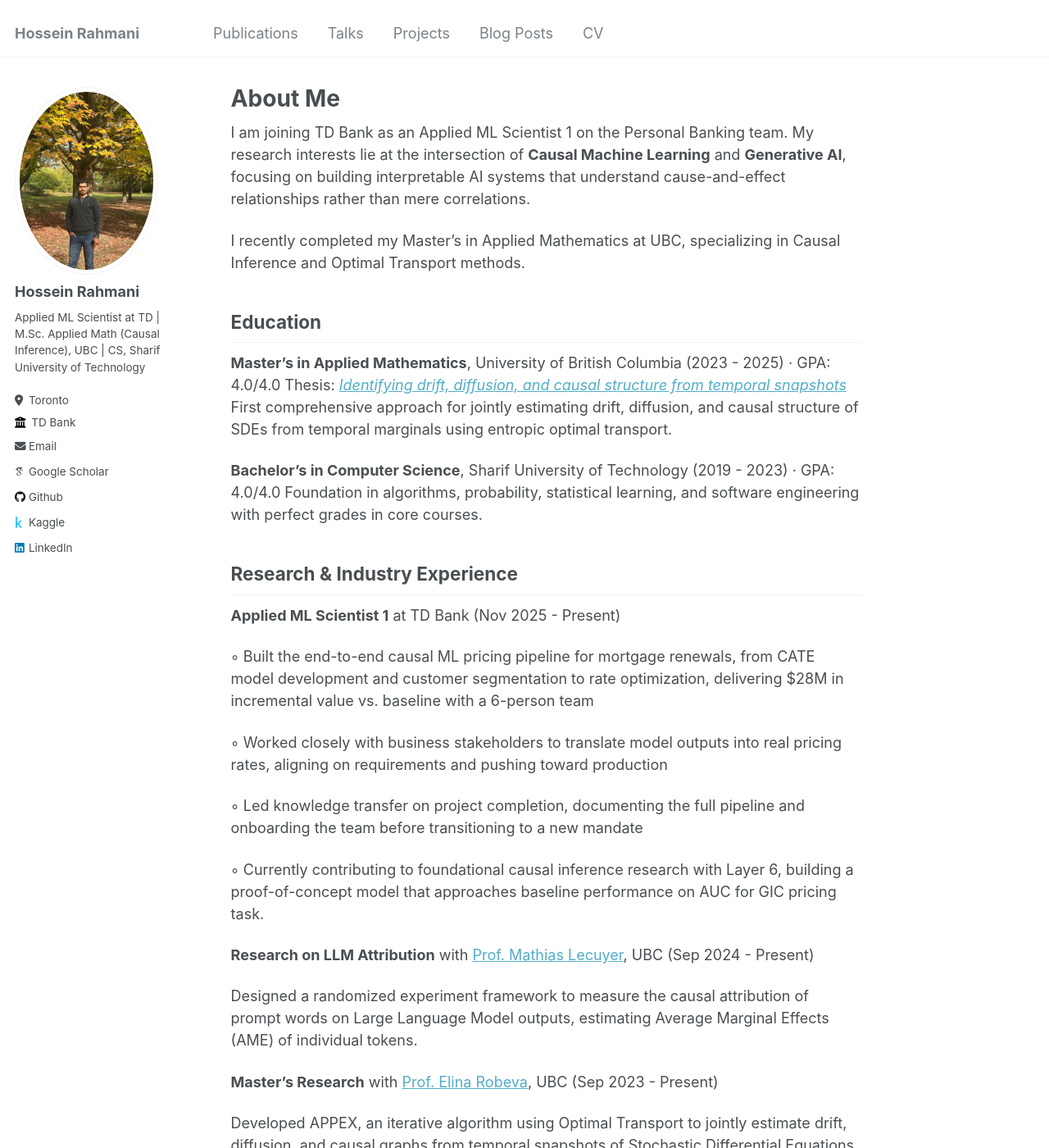
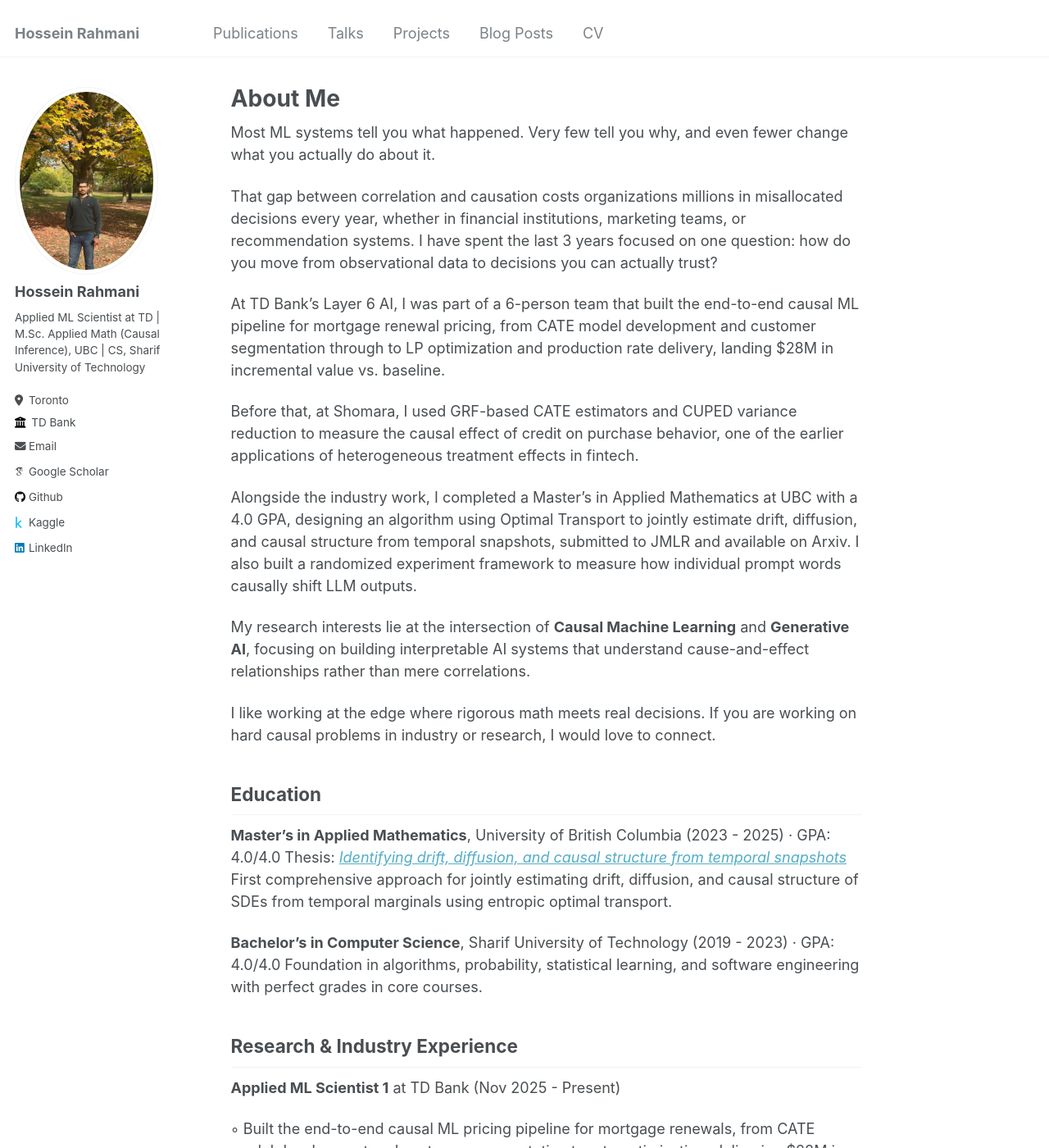
Before and after one commit to rahmani-hossein/rahmani-hossein.github.io, a Jekyll site: the page built from _pages/about.md, in a window 1280 px wide and 1400 px high. Shown: the whole window at 82% size. Built offline with Jekyll 4.4.1, drawn with Linux system fonts in a browser that asks for light colours; some web fonts are replaced.

Commit message:
changed about me section

```diff
--- a/_pages/about.md
+++ b/_pages/about.md
@@ -6,10 +6,23 @@ redirect_from:
   - /about/
   - /about.html
 ---
+Most ML systems tell you what happened. Very few tell you why, and even fewer change what you actually do about it.
 
-I am joining TD Bank as an Applied ML Scientist 1 on the Personal Banking team. My research interests lie at the intersection of **Causal Machine Learning** and **Generative AI**, focusing on building interpretable AI systems that understand cause-and-effect relationships rather than mere correlations.
+That gap between correlation and causation costs organizations millions in misallocated decisions every year, whether in financial institutions, marketing teams, or recommendation systems. I have spent the last 3 years focused on one question: how do you move from observational data to decisions you can actually trust?
 
-I recently completed my Master's in Applied Mathematics at UBC, specializing in Causal Inference and Optimal Transport methods.
+
+At TD Bank's Layer 6 AI, I was part of a 6-person team that built the end-to-end causal ML pipeline for mortgage renewal pricing, from CATE model development and customer segmentation through to LP optimization and production rate delivery, landing $28M in incremental value vs. baseline.
+
+
+Before that, at Shomara, I used GRF-based CATE estimators and CUPED variance reduction to measure the causal effect of credit on purchase behavior, one of the earlier applications of heterogeneous treatment effects in fintech.
+
+
+Alongside the industry work, I completed a Master's in Applied Mathematics at UBC with a 4.0 GPA, designing an algorithm using Optimal Transport to jointly estimate drift, diffusion, and causal structure from temporal snapshots, submitted to JMLR and available on Arxiv. I also built a randomized experiment framework to measure how individual prompt words causally shift LLM outputs.
+
+
+My research interests lie at the intersection of **Causal Machine Learning** and **Generative AI**, focusing on building interpretable AI systems that understand cause-and-effect relationships rather than mere correlations.
+
+I like working at the edge where rigorous math meets real decisions. If you are working on hard causal problems in industry or research, I would love to connect.
 
 ## Education
 
```
